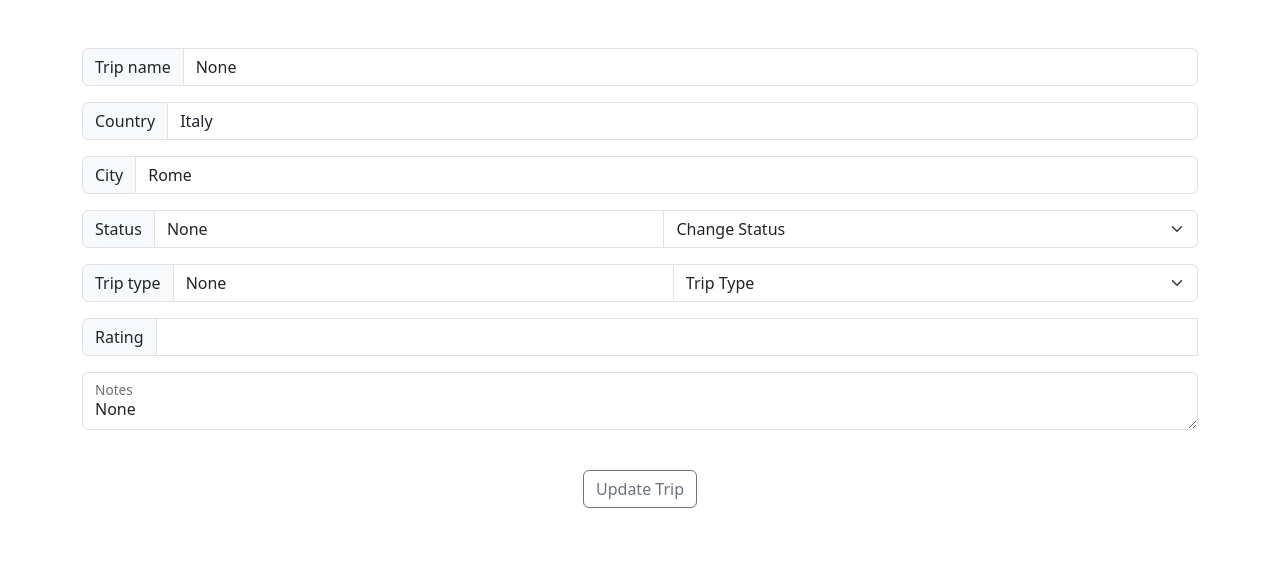
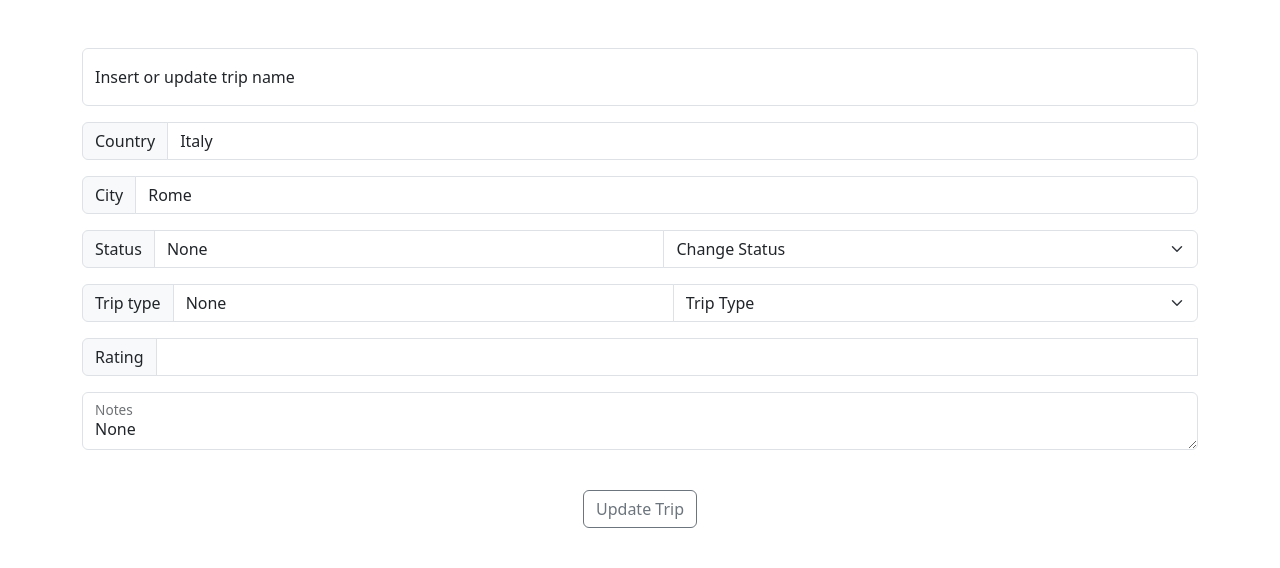
Before and after one commit to aifontao/TralvelPlanner, a Flask app: page /edit/1 in a window 1280 px wide. Shown: the part 56-624 px from the top of the page. Run offline with Flask 3, Linux system fonts and the light colour scheme; a user stored in the database is signed in; some libraries are stand-ins or nearby versions.

Commit message:
Updated edit.html

```diff
--- a/templates/edit.html
+++ b/templates/edit.html
@@ -9,8 +9,10 @@
     <form action="/edit/{{ trip.id }}" method="post" class="container">
 
         <div class="input-group mb-3">
-            <span class="input-group-text">Trip name</span>
-            <input type="text" class="form-control" name="name" value="{{ trip.name }}" required>
+            <div class="form-floating">
+                <input type="text" class="form-control" id="floatingInput" name="name" value="{{ trip.name or '' }}" placeholder="{{ trip.name or 'Insert trip name'}}" required>
+                <label for="floatingInput">Insert or update trip name</label>
+            </div>
         </div>
 
         <div class="input-group mb-3">
```
Also changed, not shown: 2 other files.
